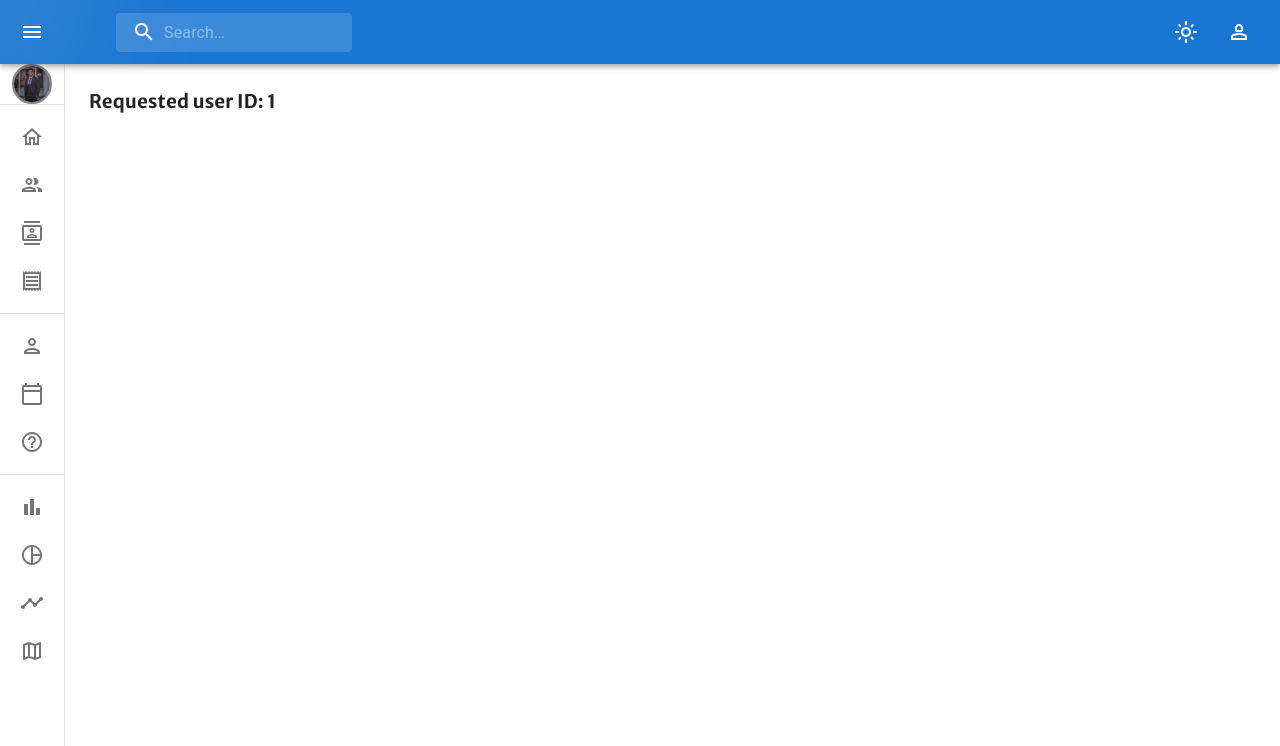
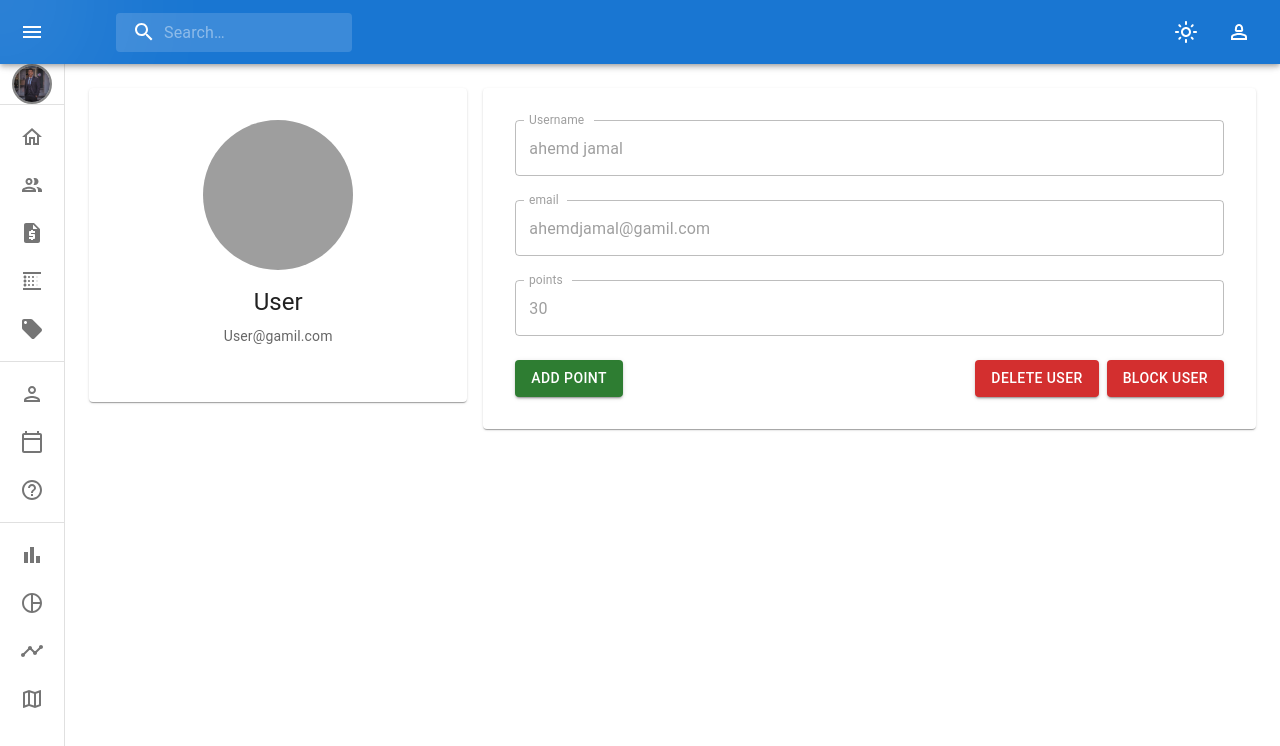
Before and after one commit to EngGemy99/luck-app-dashboard, a React (Vite) app: page /team/1 in a window 1280 px wide. Shown: the top 746 px of the page. Built offline with nearby package versions, Linux system fonts and the light colour scheme; grey boxes are pictures that could not be loaded.

Commit message:
add sweet alert

```diff
--- a/package.json
+++ b/package.json
@@ -37,6 +37,7 @@
     "react-redux": "^8.1.2",
     "react-router-dom": "^6.14.1",
     "styled-components": "^5.3.11",
+    "sweetalert2": "^11.7.23",
     "yup": "^1.2.0"
   },
   "devDependencies": {
--- a/src/App.jsx
+++ b/src/App.jsx
@@ -16,7 +16,6 @@ import { useDispatch } from "react-redux";
 import { fetchUser } from "./store/Slices/userSlice";
 import { useEffect } from "react";
 
-
 const DrawerHeader = styled("div")(({ theme }) => ({
   display: "flex",
   alignItems: "center",
@@ -29,7 +28,7 @@ const DrawerHeader = styled("div")(({ theme }) => ({
 export default function App() {
   const [open, setOpen] = React.useState(false);
   const cursorRef = React.useRef(null);
-  const dispatch=useDispatch()
+  const dispatch = useDispatch();
   const [mode, setMode] = React.useState(
     localStorage.getItem("currentMode") || "light"
   );
@@ -52,7 +51,6 @@ export default function App() {
 
   useEffect(() => {
     const token = localStorage.getItem("token");
-    console.log(token)
     if (token) {
       // const decodedToken = jwt_decode(token);
       // const userId = decodedToken.userId;
--- a/src/Components/SideBar.jsx
+++ b/src/Components/SideBar.jsx
@@ -24,6 +24,9 @@ import MapOutlinedIcon from "@mui/icons-material/MapOutlined";
 import { Avatar, Typography } from "@mui/material";
 import { grey } from "@mui/material/colors";
 import { useNavigate, useLocation } from "react-router-dom";
+import BlurLinearIcon from "@mui/icons-material/BlurLinear";
+import RequestQuoteIcon from "@mui/icons-material/RequestQuote";
+import LocalOfferIcon from "@mui/icons-material/LocalOffer";
 import pic from "../assets/pic.jpg";
 const drawerWidth = 240;
 const openedMixin = (theme) => ({
@@ -75,14 +78,19 @@ const ListOne = [
   { text: "Dashboard", icon: <HomeOutlinedIcon />, path: "/" },
   { text: "All Users", icon: <PeopleOutlinedIcon />, path: "/team" },
   {
-    text: "Contacts Information",
-    icon: <ContactsOutlinedIcon />,
-    path: "/contacts",
+    text: "Requests",
+    icon: <RequestQuoteIcon />,
+    path: "/requests",
   },
   {
-    text: "Invoices Balances",
-    icon: <ReceiptOutlinedIcon />,
-    path: "/invoices",
+    text: "Offers Wall",
+    icon: <BlurLinearIcon />,
+    path: "/offers-wall",
+  },
+  {
+    text: "Top Offers",
+    icon: <LocalOfferIcon />,
+    path: "/top-offers",
   },
 ];
 
@@ -213,7 +221,6 @@ function SideBar({ open, handleDrawerClose }) {
                   justifyContent: "center",
                 }}
               >
-                {" "}
                 {item.icon}
               </ListItemIcon>
               <ListItemText
--- /dev/null
+++ b/src/Pages/OffersWall/index.jsx
@@ -0,0 +1,7 @@
+import React from "react";
+
+function OffersWall() {
+  return <div>OffersWall</div>;
+}
+
+export default OffersWall;
--- a/src/Pages/Profile/index.jsx
+++ b/src/Pages/Profile/index.jsx
@@ -6,13 +6,20 @@ import {
   Divider,
   Grid,
   Paper,
+  TextField,
   Typography,
+  Button,
 } from "@mui/material";
 import React from "react";
 import Tabs from "@mui/material/Tabs";
 import Tab from "@mui/material/Tab";
 import PropTypes from "prop-types";
+import { schema } from "./schema";
+import { useForm } from "react-hook-form";
+import { yupResolver } from "@hookform/resolvers/yup";
 function Profile() {
+  const [username, setUsername] = React.useState("");
+  const [image, setImage] = React.useState("");
   function CustomTabPanel(props) {
     const { children, value, index, ...other } = props;
     return (
@@ -32,6 +39,16 @@ function Profile() {
     );
   }
 
+  const {
+    register,
+    handleSubmit,
+    formState: { errors },
+  } = useForm({
+    resolver: yupResolver(schema),
+  });
+  const onSubmit = (data) => {
+    handleClick();
+  };
   CustomTabPanel.propTypes = {
     children: PropTypes.node,
     index: PropTypes.number.isRequired,
@@ -51,7 +68,7 @@ function Profile() {
   };
   return (
     <Grid container spacing={2}>
-      <Grid item xs={4}>
+      <Grid item xs={12} md={4}>
         <Card
           sx={{
             py: "2rem",
@@ -80,7 +97,7 @@ function Profile() {
           </CardContent>
         </Card>
       </Grid>
-      <Grid item xs={8}>
+      <Grid item xs={12} md={8}>
         <Tabs
           value={value}
           onChange={handleChange}
@@ -90,10 +107,73 @@ function Profile() {
           <Tab label="Change Password" {...a11yProps(1)} />
         </Tabs>
         <CustomTabPanel value={value} index={0}>
-          <Paper></Paper>
+          <Paper
+            sx={{
+              p: 4,
+            }}
+          >
+            <form onSubmit={handleSubmit(onSubmit)}>
+              <TextField
+                error={errors.userName}
+                helperText={errors.userName?.message}
+                {...register("userName")}
+                label="Username"
+                fullWidth
+                variant="outlined"
+                onChange={(e) => setUsername(e.target.value)}
+                sx={{
+                  mb: 3,
+                }}
+              />
+              <br />
+              <TextField
+                type="file"
+                variant="outlined"
+                fullWidth
+                onChange={(e) => setImage(e.target.value)}
+                sx={{
+                  mb: 3,
+                }}
+              />
+              <br />
+              <Button variant="contained" color="primary" type="submit">
+                Change Details
+              </Button>
+            </form>
+          </Paper>
         </CustomTabPanel>
         <CustomTabPanel value={value} index={1}>
-          Item Two
+          <Paper
+            sx={{
+              p: 4,
+            }}
+          >
+            <form onSubmit={handleSubmit(onSubmit)}>
+              <TextField
+                label="new password"
+                fullWidth
+                variant="outlined"
+                onChange={(e) => setUsername(e.target.value)}
+                sx={{
+                  mb: 3,
+                }}
+              />
+              <br />
+              <TextField
+                label="confirm password"
+                variant="outlined"
+                fullWidth
+                onChange={(e) => setImage(e.target.value)}
+                sx={{
+                  mb: 3,
+                }}
+              />
+              <br />
+              <Button variant="contained" color="primary" type="submit">
+                Change Password
+              </Button>
+            </form>
+          </Paper>
         </CustomTabPanel>
       </Grid>
     </Grid>
--- /dev/null
+++ b/src/Pages/Profile/schema.js
@@ -0,0 +1,7 @@
+import * as yup from "yup";
+
+export const schema = yup
+  .object({
+    userName: yup.string().required(),
+  })
+  .required();
--- /dev/null
+++ b/src/Pages/Requests/index.jsx
@@ -0,0 +1,7 @@
+import React from "react";
+
+function Requests() {
+  return <div>Requests</div>;
+}
+
+export default Requests;
--- /dev/null
+++ b/src/Pages/TopOffers/index.jsx
@@ -0,0 +1,7 @@
+import React from "react";
+
+function TopOffers() {
+  return <div>TopOffers</div>;
+}
+
+export default TopOffers;
--- a/src/Pages/userDetails/index.jsx
+++ b/src/Pages/userDetails/index.jsx
@@ -1,12 +1,134 @@
-import React from "react";
 import { useParams } from "react-router-dom";
 
+import {
+  Box,
+  Card,
+  CardContent,
+  CardMedia,
+  Grid,
+  Paper,
+  TextField,
+  Typography,
+  Button,
+} from "@mui/material";
+import React, { useEffect } from "react";
+import { Stack } from "@mui/system";
+import Swal from "sweetalert2";
+import { useSelector } from "react-redux";
 function UserDetails() {
-  let { id } = useParams(); // here is _id
+  const { id } = useParams();
+
+  const handleStatus = () => {
+    Swal.fire({
+      title: "Are you sure?",
+      icon: "warning",
+      showCancelButton: true,
+      confirmButtonColor: "#3085d6",
+      cancelButtonColor: "#d33",
+      confirmButtonText: "Yes, delete it!",
+    }).then((result) => {
+      if (result.isConfirmed) {
+        Swal.fire("Deleted!", "Your file has been deleted.", "success");
+      }
+    });
+  };
   return (
-    <div>
-      <h3>Requested user ID: {id}</h3>
-    </div>
+    <Grid container spacing={2}>
+      <Grid item xs={12} md={4}>
+        <Card
+          sx={{
+            py: "2rem",
+          }}
+        >
+          <CardMedia
+            component="img"
+            height="150"
+            image={
+              "https://encrypted-tbn0.gstatic.com/images?q=tbn:ANd9GcRDtd0soCSRdpo8Y5klekJdABh4emG2P29jwg&usqp=CAU"
+            }
+            alt="Profile picture"
+            sx={{
+              width: " 150px",
+              margin: "auto",
+              borderRadius: "50%",
+            }}
+          />
+          <CardContent sx={{ textAlign: "center" }}>
+            <Typography gutterBottom variant="h5" component="div">
+              User
+            </Typography>
+            <Typography variant="body2" color="text.secondary">
+              User@gamil.com
+            </Typography>
+          </CardContent>
+        </Card>
+      </Grid>
+      <Grid item xs={12} md={8}>
+        <Paper
+          sx={{
+            p: 4,
+          }}
+        >
+          <form>
+            <TextField
+              label="Username"
+              fullWidth
+              variant="outlined"
+              disabled
+              value="ahemd jamal"
+              sx={{
+                mb: 3,
+              }}
+            />
+            <TextField
+              label="email"
+              fullWidth
+              variant="outlined"
+              disabled
+              value="ahemdjamal@gamil.com"
+              sx={{
+                mb: 3,
+              }}
+            />
+            <TextField
+              label="points"
+              fullWidth
+              variant="outlined"
+              disabled
+              value="30"
+              sx={{
+                mb: 3,
+              }}
+            />
+
+            <Stack direction="row" spacing={2}>
+              <Button variant="contained" color="success" type="submit">
+                add point
+              </Button>
+              <Box sx={{ textAlign: "right", flex: "1" }}>
+                <Button
+                  sx={{ mr: 1 }}
+                  variant="contained"
+                  color="error"
+                  type="submit"
+                >
+                  delete user
+                </Button>
+                <Button
+                  variant="contained"
+                  color="error"
+                  onClick={() => {
+                    handleStatus();
+                  }}
+                >
+                  block user
+                </Button>
+              </Box>
+            </Stack>
+          </form>
+        </Paper>
+      </Grid>
+    </Grid>
   );
 }
 
--- /dev/null
+++ b/src/Pages/userDetails/schema.js
@@ -0,0 +1,7 @@
+import * as yup from "yup";
+
+export const schema = yup
+  .object({
+    userName: yup.string().required(),
+  })
+  .required();
--- a/src/main.jsx
+++ b/src/main.jsx
@@ -26,8 +26,10 @@ import Profile from "./Pages/Profile/index.jsx";
 import Login from "./Pages/Login/index.jsx";
 
 import { Provider } from "react-redux";
-import store from './store/store';
-
+import store from "./store/store";
+import OffersWall from "./Pages/OffersWall/index.jsx";
+import TopOffers from "./Pages/TopOffers/index.jsx";
+import Requests from "./Pages/Requests/index.jsx";
 
 const router = createBrowserRouter(
   createRoutesFromElements(
@@ -37,6 +39,9 @@ const router = createBrowserRouter(
       <Route path="team/:id" element={<UserDetails />} />
       <Route path="profile" element={<Profile />} />
       <Route path="login" element={<Login />} />
+      <Route path="offers-wall" element={<OffersWall />} />
+      <Route path="requests" element={<Requests />} />
+      <Route path="top-offers" element={<TopOffers />} />
       <Route path="contacts" element={<Contacts />} />
       <Route path="invoices" element={<Invoices />} />
       <Route path="form" element={<ProfileForm />} />
@@ -51,7 +56,7 @@ const router = createBrowserRouter(
 );
 
 ReactDOM.createRoot(document.getElementById("root")).render(
-      <Provider store={store}>
-        <RouterProvider router={router} />
-      </Provider>
+  <Provider store={store}>
+    <RouterProvider router={router} />
+  </Provider>
 );
--- a/src/store/Slices/userSlice.jsx
+++ b/src/store/Slices/userSlice.jsx
@@ -1,10 +1,8 @@
 import { createSlice, createAsyncThunk } from "@reduxjs/toolkit";
 import LukeApp from "../../Api/config";
 
-
 export const fetchUser = createAsyncThunk("user/profile", async () => {
   const { data } = await LukeApp.get(`user/profile`);
-  console.log(data)
   return data;
 });
 
@@ -53,9 +51,7 @@ const initialState = {
 const userSlice = createSlice({
   name: "user",
   initialState,
-  reducers: {
-
-  },
+  reducers: {},
   extraReducers: {
     [fetchUser.fulfilled]: (state, action) => {
       state.loading = false;
```
Also changed, not shown: 1 other file (tests, documents, lock files or other folders).
